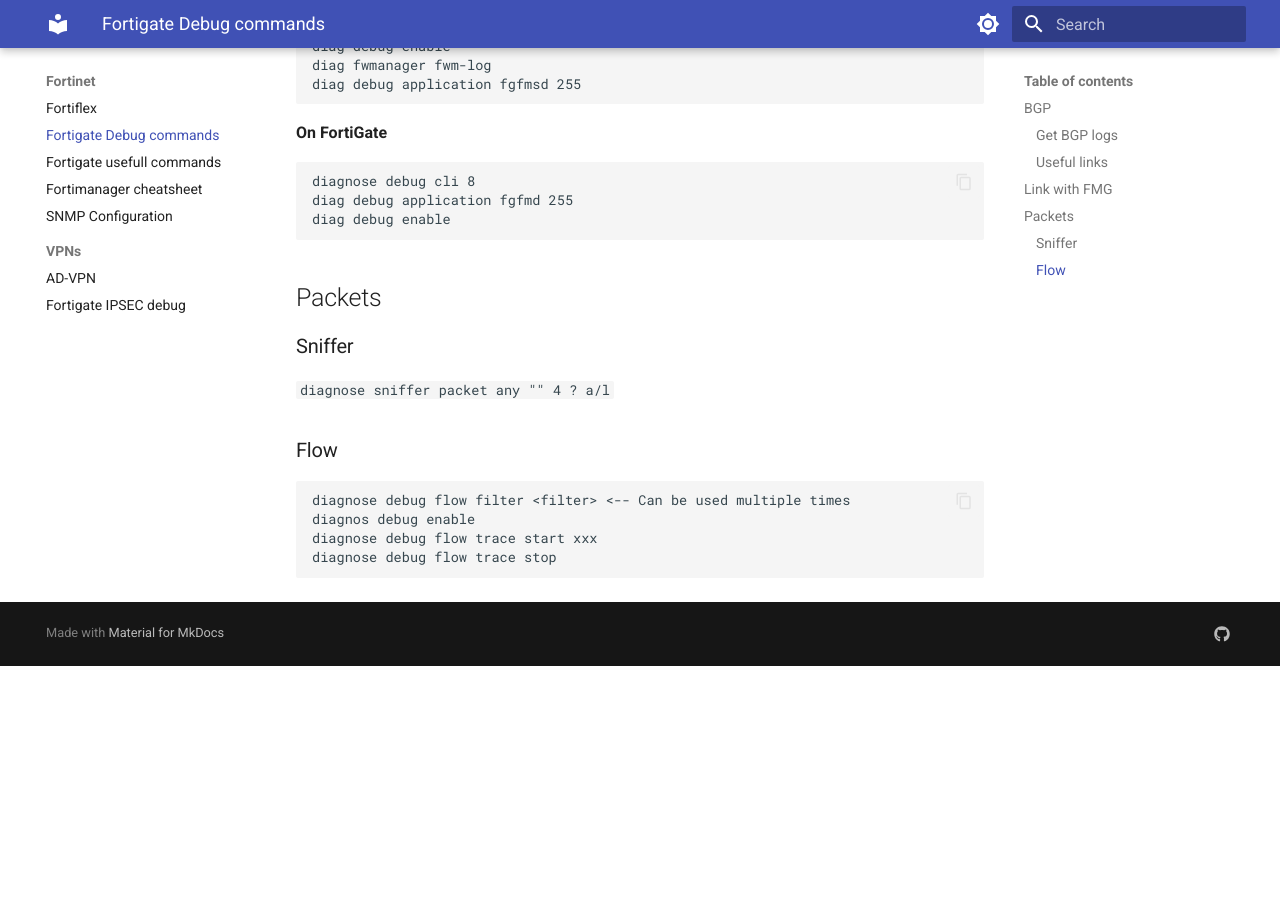
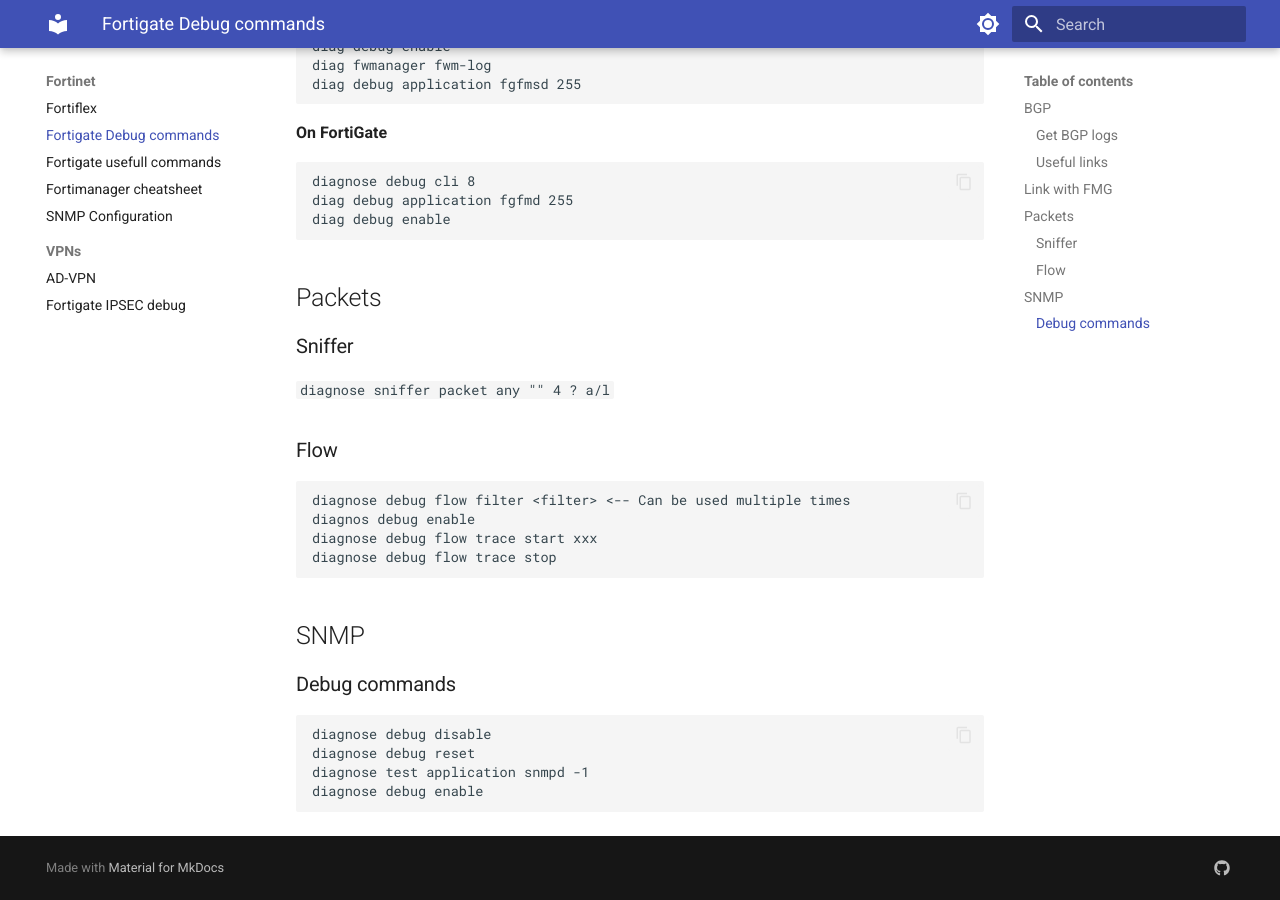
Before and after one commit to tristanlanoy/kb, an MkDocs documentation site: the page built from docs/Fortinet/fortigate-diag.md, in a window 1280 px wide and 900 px high, scrolled down 756 px. Built offline with MkDocs 1.6.1 and Material for MkDocs 9.7.7, drawn with Linux system fonts in a browser that asks for light colours; before the commit the page ends 1422 px from its top, so only the background shows below that.

Commit message:
fix: add SNMP debug commands section to Fortigate diagnostics documentation

````diff
--- a/docs/Fortinet/fortigate-diag.md
+++ b/docs/Fortinet/fortigate-diag.md
@@ -52,3 +52,14 @@ diagnos debug enable
 diagnose debug flow trace start xxx
 diagnose debug flow trace stop
 ```
+
+## SNMP
+
+### Debug commands
+
+```FortiOS
+diagnose debug disable
+diagnose debug reset
+diagnose test application snmpd -1
+diagnose debug enable
+```
````
